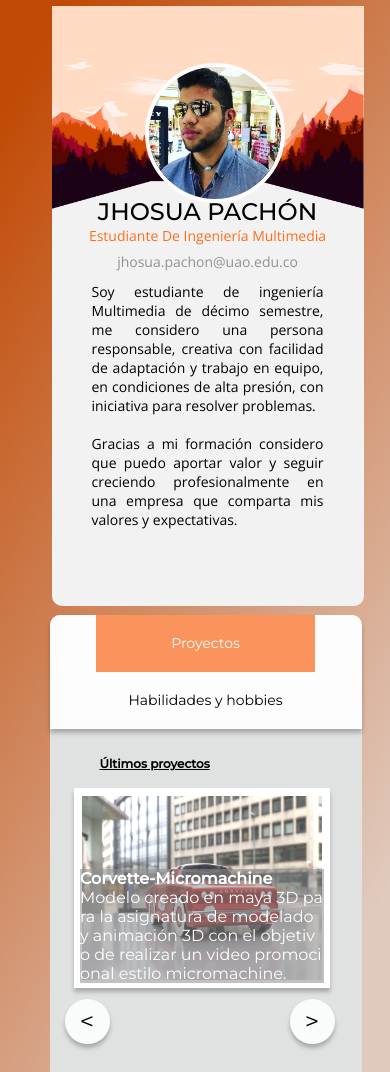
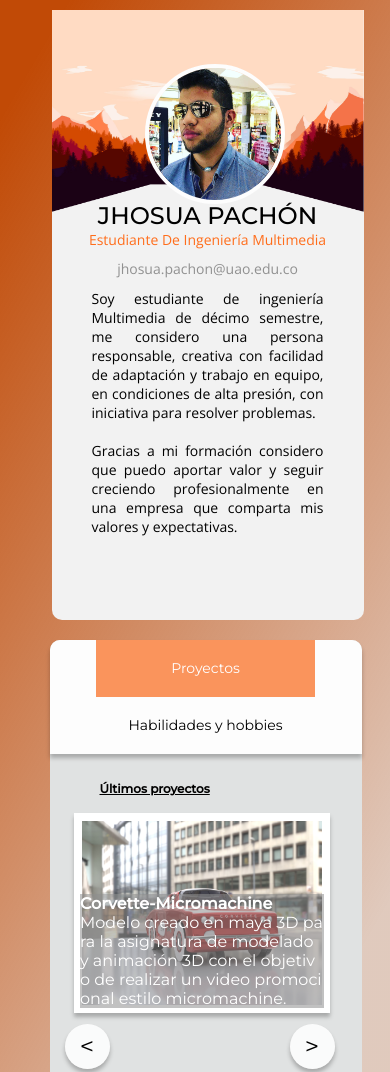
Before and after one commit to JhosuaP97/repTrabajos, a plain HTML site: page index.html in a window 390 px wide. Shown: the top 1072 px of the page. Drawn offline with nearby package versions, Linux system fonts and the light colour scheme.

Commit message:
responsive web

```diff
--- a/styles.css
+++ b/styles.css
@@ -26,16 +26,19 @@ body {
 }
 
 .o-profile {
-  position: relative;
+  /*   position: relative; */
+  display:flex ;
+  flex-direction: column;
   width: 100%;
   max-width: 401px;
-  height: 600px;
-  max-height: 700px;
+  height: 610px;
+  max-height: 640px;
   background: #f2f2f2;
   border-radius: 0px 0px 0.625rem 0.625rem;
   left: 2rem;
   top: 0.4rem;
   z-index: 3;
+  margin: 10px 10px 0 32px  ;
 }
 
 .o-profile .o-img-bg-profile img {
@@ -96,7 +99,7 @@ body {
 }
 
 .o-profile .o-profile-info {
-  position: absolute;
+  /* position: absolute; */
   margin: 0.5rem 2.5rem;
 }
 
@@ -116,7 +119,7 @@ body {
   max-width: 800px;
   height: 580px;
   left: 420px;
-  top: 15px;
+  top: 20px;
   background-color: #e0e2e2;
   border-radius: 10px;
   z-index: 1;
```
